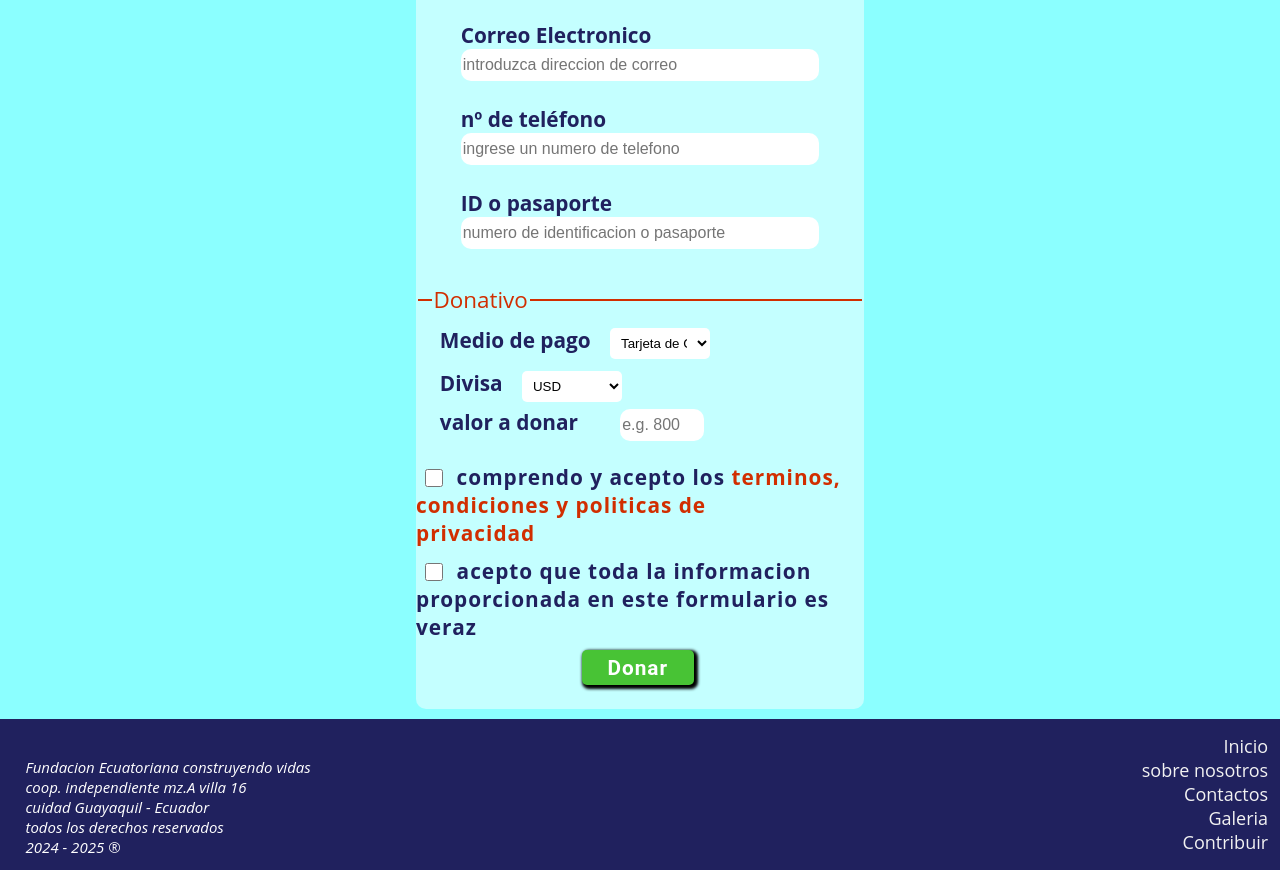
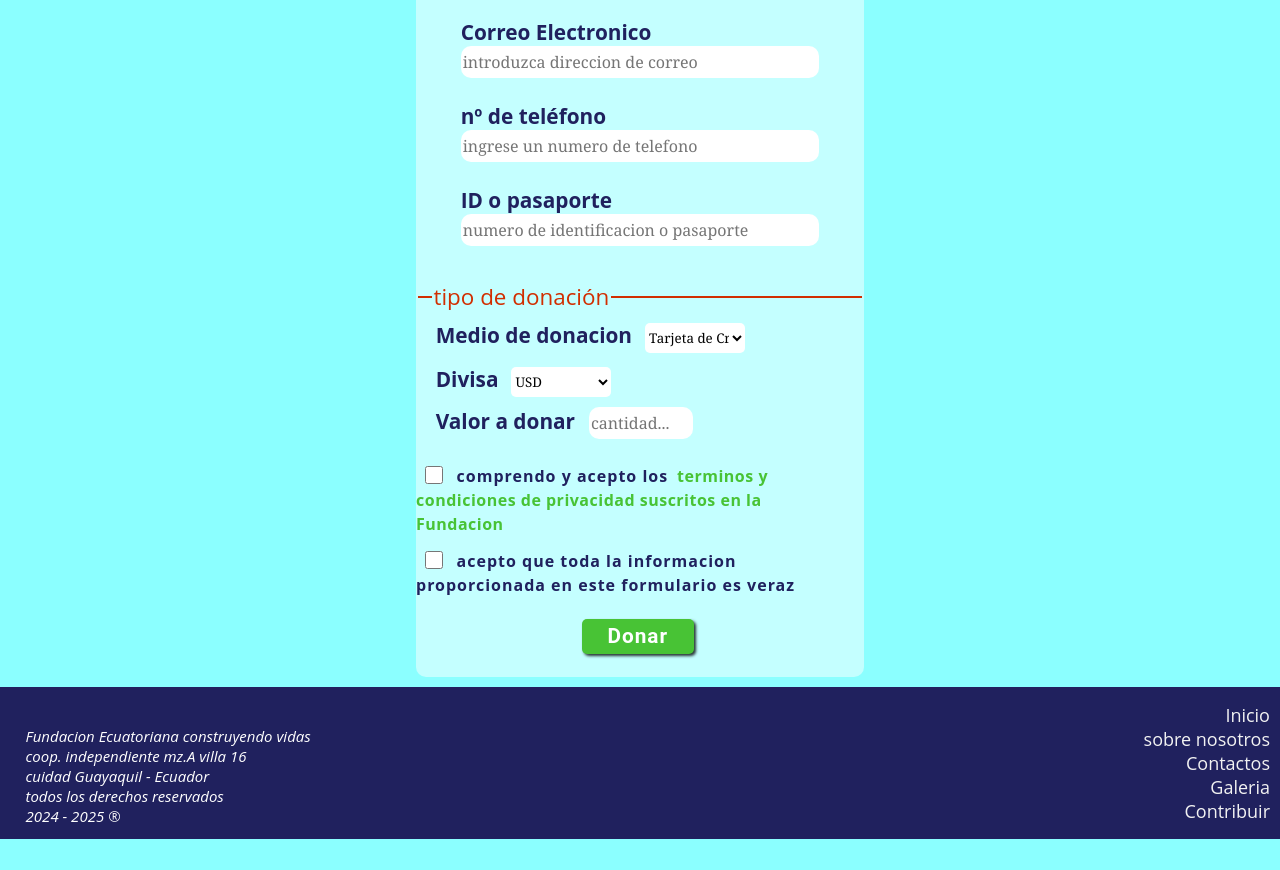
Before and after one commit to BattleBeastt/The-Core, a plain HTML site: page pag-formulario.html in a window 1280 px wide. Shown: the part 415-1285 px from the top of the page. After the commit the page ends 1254 px from the top, so only its background shows below. Drawn offline with Linux system fonts and the light colour scheme; a web font is replaced by a local one.

Commit message:
upgrade 15/4/25

```diff
--- a/animaciones.js
+++ b/animaciones.js
@@ -1,10 +1,3 @@
-const flechaIzquierda = document.getElementById('flechaIzquierda');
-const flechaDerecha = document.getElementById('flechaDerecha');
-
-flechaDerecha.addEventListener('click', () => {
-	fila.scrollLeft += fila.offSetWidth;
-});
-
-flechaIzquierda.addEventListener('click', () => {
-    fila.scrollLeft -= fila.offsetWidth;
-});
+const button = document.querySelector("button");
+const label = document.querySelector("label");
+button.addEventListener("click", () => label.toggleAttribute("open"));
--- a/base.css
+++ b/base.css
@@ -16,6 +16,7 @@ body{
 	--h-color:#38b6d0;
 	--h-color2:#bb0901;
 	--white-color:#f2f2f2;
+	--blue-color:#0d6efd;
 	--bg-color3:#cdffff;
 	--bg-color4:#4095e1;
 }
@@ -67,23 +68,26 @@ nav{
 	align-items:center;
 	z-index:2;
 }
-/* modificar el espacio entre hipervinculos y colocar un fondo con hover */
 a{
 	color:var(--white-color);
-	padding-right:2%;
+	padding-left:2%;
 	text-decoration:none;
+	border-radius:5px;
+	transition:0.5s ease;
 }
 a:hover{
-	color: var(--h-color);
+	background:var(--blue-color);
 }
 ul, li{
 	display:flex;
 	justify-content:center;
 	font-weight:bold;
 	list-style-type:none;
+	margin-right:13px;
 }
 .big{
-		border:1px solid #0d6efd;
+	border:1px solid var(--blue-color);
+	padding:5px;
 }
 #mision, #vision {
 	display:flex;
@@ -208,10 +212,10 @@ footer{
 	margin-left:2%;
 }
 #enlacesFooter{
-	width:100%;
+	width:30%;
 	height:100%;
-	margin-left:5%;
 	text-align:right;
+	margin-right:10px;
 }
 #socialMedias{
 	position:fixed;
--- a/form-dona.css
+++ b/form-dona.css
@@ -4,8 +4,8 @@
 	--text-color:#20215e;
 	--text-color2:#d12e00;
 	--enlaces-color:#48c335;
+	--font-family: "Georgia", sans-serif;
 }
-/* aun falta por disminuir el ancho del formulario cuando el viewport es de almenos 320px  */
 form{
 	font-family:Open sans, sans-serif;
 	background-color:var(--color-cajas);
@@ -31,6 +31,7 @@ input{
 	height:30px;
 	background:var(--input-color);
 	font-size:16px;
+	font-family:var(--font-family);
 	border:none;
 	border-radius:10px;
 	margin-left:7%;
@@ -41,23 +42,19 @@ textarea{
 	border-radius:10px;
 	font-size:19px;
 }
-a[class="terminos"]:hover{
-	color:var(--enlaces-color);
-	text-decoration:none;
-}
-.pago {
-	margin:12px;
-}
 #medio, #divisa{
-	padding:7px;
+	font-family:var(--font-family) ;
+	height:30px;
 	width:100px;
+	margin-bottom:10px;
 	background-color:var(--input-color);
 	border:none;
 	border-radius:5px;
 }
 #valor {
-	width:80px;
+	width:100px;
 	display:inline;
+	margin-left:5px;
 }
 #politicas, #check{
 	width:18px;
@@ -76,7 +73,7 @@ button{
 	font-size:1.3rem;
 	font-weight:bold;
 	letter-spacing:1px;
-	margin:2% 0 1% 0;
+	margin:5% 0 1% 0;
 	color:white;
 	width:25%;
 	height:35px;
@@ -84,18 +81,16 @@ button{
 	border-radius:5px;
 	position:relative;
 	left:30%;
-	transition:
-	width 4s,
-	background 1s;
+	transition:0.5s ease;
+	transition-property: all;
 }
 #btn:hover{
+	font-size:1.6rem;
 	background:var(--text-color2);
-	color:black;
-	width:400px;
-	transition:1s;
+	transform:translateY(3px) translatex(3px);
 }
 button:default{
-	box-shadow:2px 2px 3px 2px black;
+	box-shadow:2px 2px 3px #000c;
 }
 #infoContacto{
 	width:50%;
@@ -118,21 +113,22 @@ fieldset{
 	border-top:2px solid var(--text-color2) ;
 }
 label[class="condiciones"]{
+	font-size:1rem;
 	margin-left:2%;
 	letter-spacing:1px;
+}
+a[class="terminos"]{
+	color:var(--enlaces-color);
+	letter-spacing:0.5px;
 }
 input[class="casilla"]{
 	margin:.5% 0 .5% 2%;
 }
-a[class="terminos"]{
-	color:var(--text-color2);
-	letter-spacing:1px;
-}
 label[class="cant"]{
-	margin:2%;
+	margin:1%;
 }
 select{
-	margin:1.5%;
+	margin:1%;
 }
 span{
 	word-break:break-word;
--- a/pag-formulario.html
+++ b/pag-formulario.html
@@ -14,7 +14,7 @@
 	<header class="medium small">
 		<div class="logo-name">
 			<img src="galeria\fecv.jpg" alt="logo de Fundacion" class="logoFundacion">
-			<h1 id="name-empresa" class="big medium">FECV</h1>
+			<h1 id="name-empresa" class="medium">FECV</h1>
 		</div>
 		<nav>
 			<ul>
@@ -47,10 +47,10 @@
 						<label for="cedula">ID o pasaporte </label>
 						<input type="text" id="cedula" name="cedula" min="5" max="12" placeholder="numero de identificacion o pasaporte" class="resize-small" required><br>
 				</fieldset>
-<!--emplear codigo JS para dinamizar los medios de pago-->
+<!--introducir una API para procesar el medio de donacion-->
 			<fieldset class="divisor">
-				<legend class="leyenda">Donativo</legend>
-				<label for="pago" class="cant">Medio de pago</label>
+				<legend class="leyenda">tipo de donación</legend>
+				<label for="pago" class="cant">Medio de donacion</label>
 				<select id="medio">
 					<option>Tarjeta de Crédito</option>
 					<option>Transferencia</option>
@@ -69,12 +69,12 @@
 					<option>CNH</option>
 					<option>HKD</option>
 					<option>NZD</option>
-				</select></br>
-				<label for="valor" class="cant">valor a donar</label>
-				<input id="valor" name="valor" type="text" placeholder="e.g. 800" required>
+				</select><br>
+				<label for="valor" class="cant">Valor a donar</label>
+				<input id="valor" name="valor" type="text" placeholder="cantidad..." pattern="[0-9]+" required>
 			</fieldset>
 					<input type="checkbox" name="requisito" id="politicas" class="casilla" required>
-					<label for="politicas" class="condiciones"> comprendo y acepto los <a href="#" class="terminos">terminos, condiciones y politicas de privacidad</a></label><br>
+					<label for="politicas" class="condiciones">comprendo y acepto los<a href="#" class="terminos">terminos y condiciones de privacidad suscritos en la Fundacion</a></label><br>
 					<input type="checkbox" name="requisito" id="check" class="casilla" required>
 					<label for="check" class="condiciones">acepto que toda la informacion proporcionada en este formulario es veraz</label><br>
 					<label for="boton">
@@ -100,5 +100,6 @@
 				<a href="pag-formulario.html">Contribuir</a><br>
 			</div>
 		</footer>
+		<script refer src="animaciones.js"></script>
 </body>
 </html>
--- a/size-tiny.css
+++ b/size-tiny.css
@@ -5,6 +5,17 @@
 	text-align:center;
 	width:100%;
 	font-family: Helvetica, sans-serif;
+}
+form{
+	width:95%;
+}
+#btn{
+	width:30%;
+	font-size:1rem;
+}
+#infoContacto{
+	width:75%;
+	line-height:95%;
 }
 .rezise-small{
 	display:inline-block;
```
